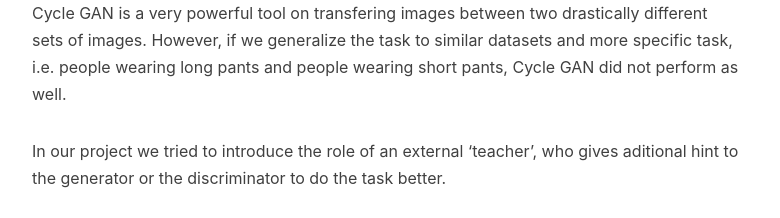
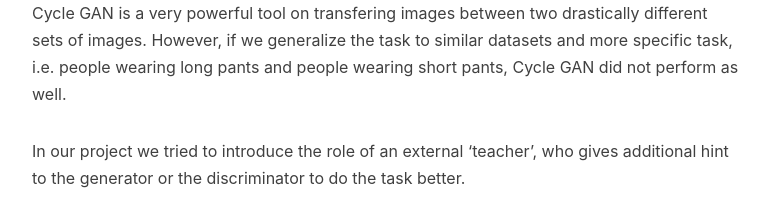
Before and after one commit to CSCI599-Lim-Squad/clothesGAN.github.io, a plain HTML site: page 2017/11/27/Clothes-Style-Transfer-with-Cycle-GAN/index.html in a window 1280 px wide. Shown: the part 840-1058 px from the top of the page, 233-1013 px from the left. Drawn offline with nearby package versions, Linux system fonts and the light colour scheme; a script that the page names is missing.

Commit message:
corrected

```diff
--- a/2017/11/27/Clothes-Style-Transfer-with-Cycle-GAN/index.html
+++ b/2017/11/27/Clothes-Style-Transfer-with-Cycle-GAN/index.html
@@ -203,7 +203,7 @@
 
                 <h2><span id="introduction">Introduction</span></h2>
 <p>Cycle GAN is a very powerful tool on transfering images between two drastically different sets of images. However, if we generalize the task to similar datasets and more specific task, i.e. people wearing long pants and people wearing short pants, Cycle GAN did not perform as well.</p>
-<p>In our project we tried to introduce the role of an external ‘teacher’, who gives aditional hint to the generator or the discriminator to do the task better.</p>
+<p>In our project we tried to introduce the role of an external ‘teacher’, who gives additional hint to the generator or the discriminator to do the task better.</p>
 <h2><span id="our-goal">Our Goal</span></h2>
 <p><strong>What is our goal</strong></p>
 <ul>
```
